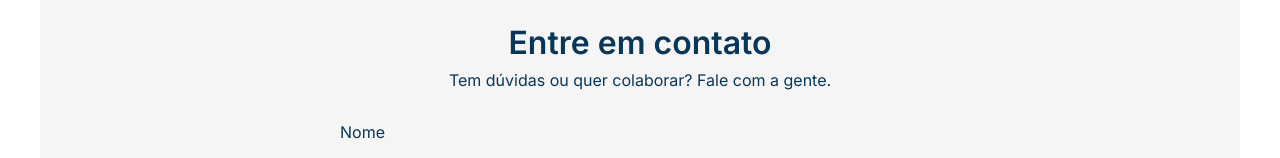
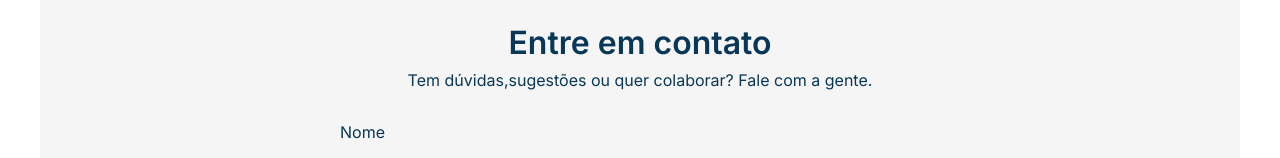
Before and after one commit to Baluarte-ProjetoGs/Baluarte-Gs, a plain HTML site: page index.html in a window 1280 px wide. Shown: the part 2827-2985 px from the top of the page. Drawn offline with Linux system fonts and the light colour scheme.

Commit message:
ajuste frase

```diff
--- a/index.html
+++ b/index.html
@@ -111,7 +111,7 @@
         <section id="contato" class="formulario-section">
             <div class="formulario-tudo">
                 <h2>Entre em contato</h2>
-                <p>Tem dúvidas ou quer colaborar? Fale com a gente.</p>
+                <p>Tem dúvidas,sugestões ou quer colaborar? Fale com a gente.</p>
 
                 <form action="#">
                     <div class="formulario-div">
```
